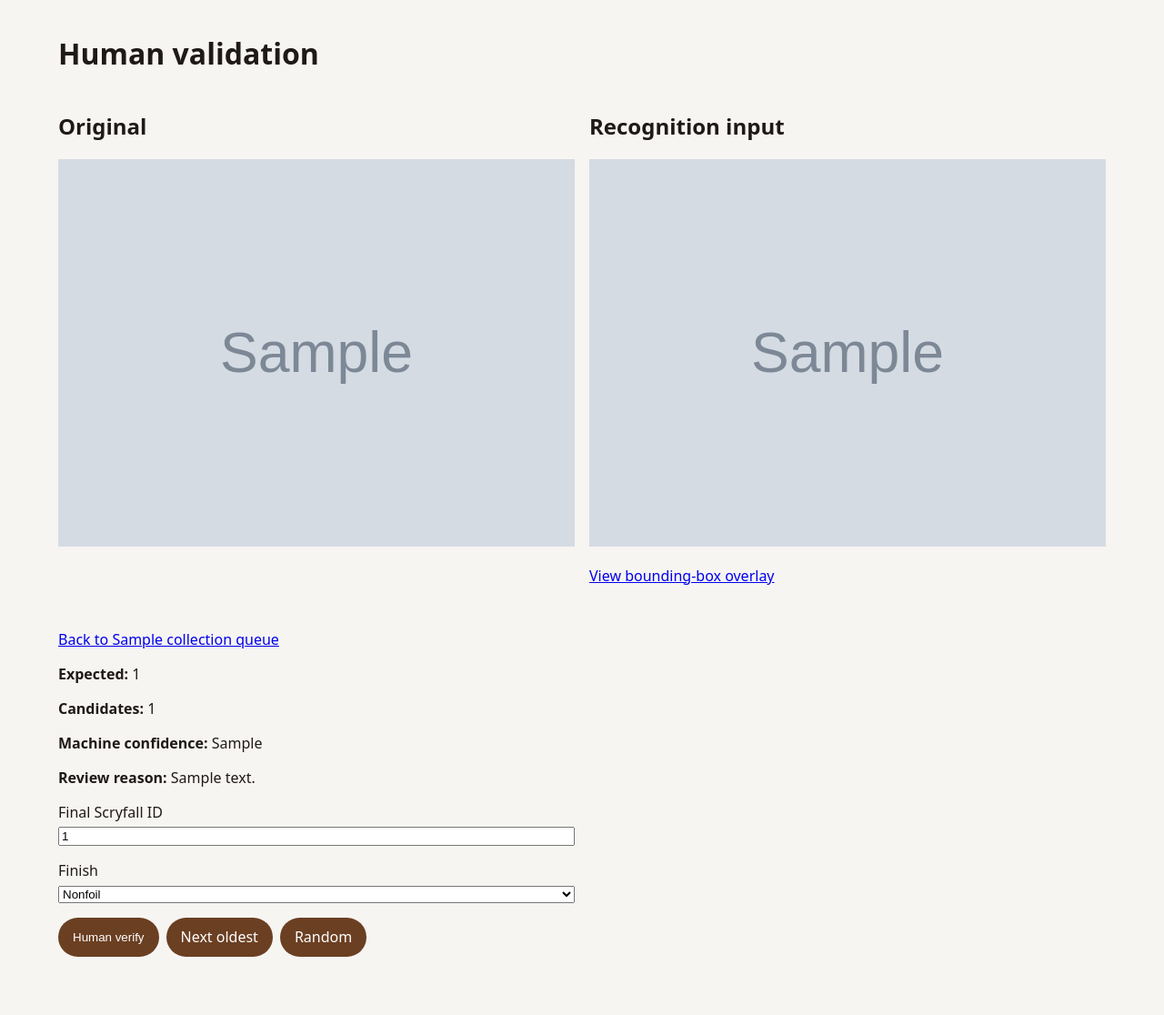
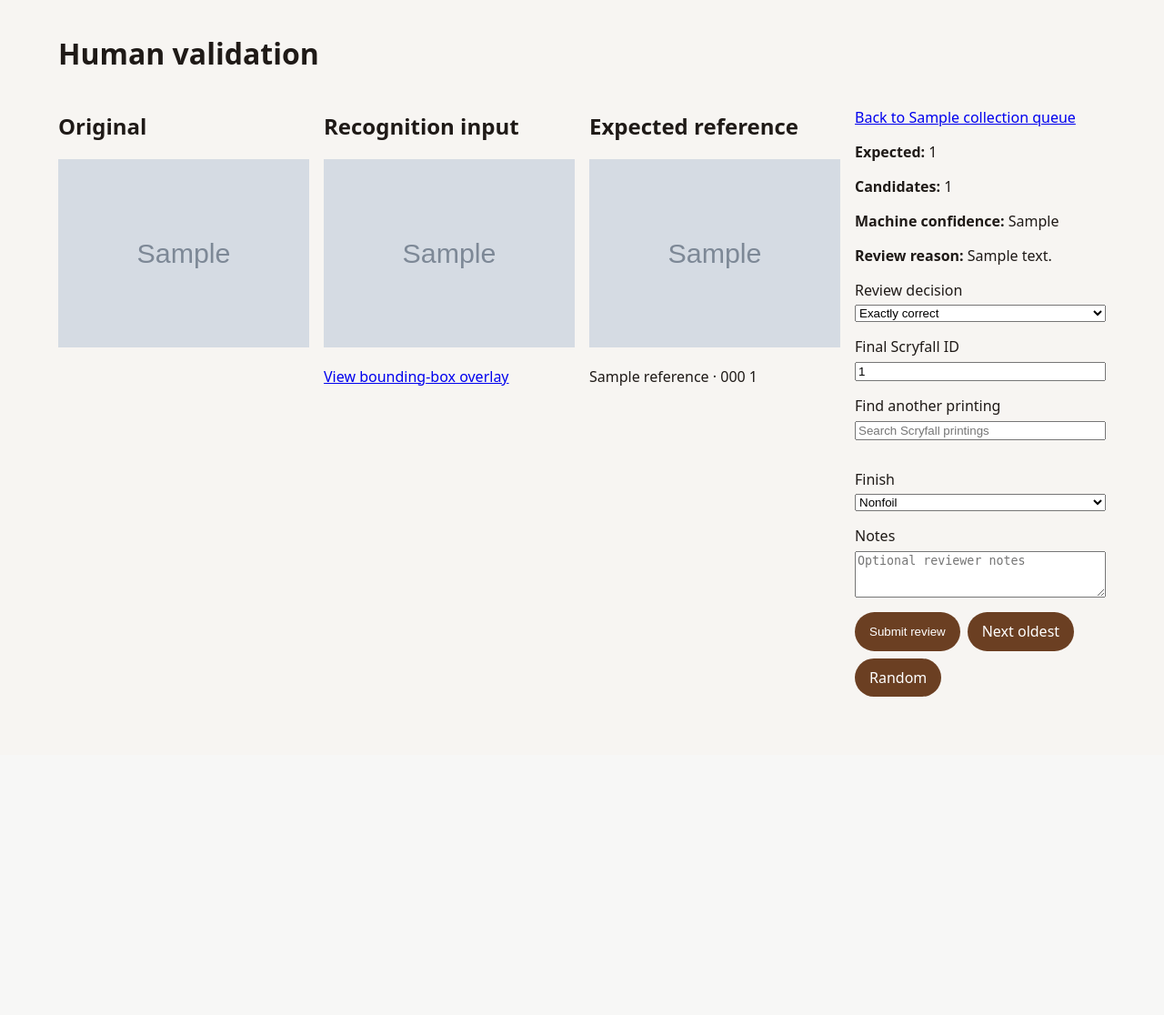
Before and after one commit to schaffer2013/magic-the-collecting, a FastAPI app: template src/registration_service/templates/review.html in a window 1280 px wide. Shown: the part 54-1170 px from the top of the page at 91% size. After the commit the page ends 820 px from the top, so only its background shows below. Run offline with FastAPI, Linux system fonts and the light colour scheme; the template is opened without the code that fills it: most values are stand-ins (such as "Sample title", 1, 10 or a date in 2020); grey boxes marked "Sample" are stand-in pictures.

Commit message:
Add review decisions and Scryfall-assisted validation

```diff
--- a/src/registration_service/main.py
+++ b/src/registration_service/main.py
@@ -10,13 +10,14 @@ from fastapi import Depends, FastAPI, File, Form, HTTPException, Query, Request,
 from fastapi.responses import FileResponse, HTMLResponse, RedirectResponse, StreamingResponse
 from fastapi.staticfiles import StaticFiles
 from fastapi.templating import Jinja2Templates
-from sqlalchemy import func, select
+from sqlalchemy import exists, func, select
 from sqlalchemy.exc import IntegrityError
 from sqlalchemy.orm import Session
 
 from .database import get_db, init_db
 from .images import parse_bounding_box
 from .models import CardState, Collection, CollectionCard, UnverifiedCard
+from .models import ReviewDecision, ReviewDecisionKind
 from .schemas import (
     BatchTransferCreate,
     CollectionCardRead,
@@ -24,11 +25,14 @@ from .schemas import (
     CollectionRead,
     CollectionSummaryRead,
     HumanVerificationCreate,
+    ReviewDecisionCreate,
+    CardSearchResult,
     ReviewCardRead,
     TransferCreate,
     UnverifiedCardRead,
 )
 from .services import candidate_ids, create_unverified_card, raw_image_url, verify_unverified_card
+from .catalog import get_card_metadata, search_cards
 
 PACKAGE_DIR = Path(__file__).parent
 templates = Jinja2Templates(directory=str(PACKAGE_DIR / "templates"))
@@ -174,6 +178,7 @@ def get_next_review_card(
             select(UnverifiedCard).where(
                 UnverifiedCard.collection_id == collection_id,
                 UnverifiedCard.card_state == CardState.machine_recognized,
+                ~exists().where(ReviewDecision.unverified_card_id == UnverifiedCard.unverified_card_id),
             )
         )
     )
@@ -222,6 +227,46 @@ def verify_card(
     if card is None:
         raise HTTPException(status_code=404, detail="unverified card not found")
     return verify_unverified_card(db, card, scryfall_id=payload.final_scryfall_id, finish=payload.finish)
+
+
+@app.post("/unverified-cards/{unverified_card_id}/decision")
+def create_review_decision(
+    unverified_card_id: str,
+    payload: ReviewDecisionCreate,
+    db: Session = Depends(get_db),
+):
+    card = db.get(UnverifiedCard, unverified_card_id)
+    if card is None:
+        raise HTTPException(status_code=404, detail="unverified card not found")
+    if db.scalar(select(ReviewDecision).where(ReviewDecision.unverified_card_id == unverified_card_id)) is not None:
+        raise HTTPException(status_code=409, detail="unverified card already has a review decision")
+    if payload.decision_kind != ReviewDecisionKind.unreadable and (
+        payload.final_scryfall_id is None or payload.finish is None
+    ):
+        raise HTTPException(status_code=422, detail="final_scryfall_id and finish are required")
+    decision = ReviewDecision(
+        unverified_card_id=unverified_card_id,
+        decision_kind=payload.decision_kind,
+        final_scryfall_id=payload.final_scryfall_id,
+        notes=payload.notes,
+    )
+    db.add(decision)
+    collection_card = None
+    if payload.decision_kind != ReviewDecisionKind.unreadable:
+        collection_card = verify_unverified_card(
+            db, card, scryfall_id=payload.final_scryfall_id, finish=payload.finish
+        )
+    else:
+        db.commit()
+    return {
+        "decision_kind": payload.decision_kind,
+        "collection_card": CollectionCardRead.model_validate(collection_card) if collection_card else None,
+    }
+
+
+@app.get("/cards/search", response_model=list[CardSearchResult])
+def search_card_printings(q: str = Query(..., min_length=1)) -> list[CardSearchResult]:
+    return [CardSearchResult(**metadata.__dict__) for metadata in search_cards(q)]
 
 
 @app.get("/collections/{collection_id}/cards", response_model=list[CollectionCardRead])
@@ -405,8 +450,14 @@ def ui_review(unverified_card_id: str, request: Request, db: Session = Depends(g
     card = db.get(UnverifiedCard, unverified_card_id)
     if card is None:
         raise HTTPException(status_code=404, detail="unverified card not found")
+    reference = None
+    if card.expected_scryfall_id:
+        try:
+            reference = get_card_metadata(card.expected_scryfall_id)
+        except Exception:
+            reference = None
     return templates.TemplateResponse(
         request,
         "review.html",
-        {"card": unverified_read(card), "collection": card.collection},
+        {"card": unverified_read(card), "collection": card.collection, "reference": reference},
     )
--- a/src/registration_service/static/styles.css
+++ b/src/registration_service/static/styles.css
@@ -12,7 +12,7 @@ main { max-width: 72rem; margin: 0 auto; padding: 1rem; }
 .table-wrap { overflow-x: auto; }
 table { width: 100%; border-collapse: collapse; background: white; }
 th, td { padding: .75rem; border-bottom: 1px solid #ddd; text-align: left; }
-.review-layout { display: grid; gap: 1rem; grid-template-columns: minmax(15rem, 1fr) 1fr; }
+.review-layout { display: grid; gap: 1rem; grid-template-columns: repeat(auto-fit, minmax(15rem, 1fr)); }
 .review-image { width: 100%; max-height: 70vh; object-fit: contain; background: white; }
 .stack { display: grid; gap: 1rem; max-width: 42rem; }
 .stack label { display: grid; gap: .35rem; }
@@ -24,6 +24,8 @@ th, td { padding: .75rem; border-bottom: 1px solid #ddd; text-align: left; }
 .editor polygon { fill: #f004; stroke: #f00; stroke-width: .01; }
 .editor circle { fill: white; stroke: #f00; stroke-width: .015; }
 .actions { display: flex; flex-wrap: wrap; gap: .5rem; }
+.search-results { display: grid; gap: .5rem; }
+.search-result { text-align: left; background: #ead9cb; color: #241a14; }
 @media (max-width: 700px) {
   .review-layout { grid-template-columns: 1fr; }
   main { padding: .75rem; }
--- a/src/registration_service/templates/review.html
+++ b/src/registration_service/templates/review.html
@@ -14,17 +14,40 @@
     <p><a href="{{ card.overlay_image_url }}">View bounding-box overlay</a></p>
     {% endif %}
   </div>
+  <div>
+    <h2>Expected reference</h2>
+    {% if reference and reference.image_uri %}
+    <img class="review-image" src="{{ reference.image_uri }}" alt="Expected Scryfall reference">
+    <p>{{ reference.name }} · {{ reference.set_code | upper }} {{ reference.collector_number }}</p>
+    {% else %}
+    <p>No expected reference image available.</p>
+    {% endif %}
+  </div>
   <section>
     <p><a href="/ui/collections/{{ collection.collection_id }}/queue">Back to {{ collection.name }} queue</a></p>
     <p><strong>Expected:</strong> {{ card.expected_scryfall_id or "None" }}</p>
     <p><strong>Candidates:</strong> {{ card.machine_candidate_scryfall_ids | join(", ") or "None" }}</p>
     <p><strong>Machine confidence:</strong> {{ card.machine_confidence if card.machine_confidence is not none else "None" }}</p>
     <p><strong>Review reason:</strong> {{ card.machine_review_reason or "None" }}</p>
-    <form id="verify-form" class="stack">
+    <form id="decision-form" class="stack">
+      <label>
+        Review decision
+        <select id="decision-kind" required>
+          <option value="exactly_correct">Exactly correct</option>
+          <option value="right_card_wrong_printing">Right card, wrong printing</option>
+          <option value="wrong_card">Wrong card</option>
+          <option value="unreadable">Unreadable / insufficient evidence</option>
+        </select>
+      </label>
       <label>
         Final Scryfall ID
         <input id="final-scryfall-id" required value="{{ card.expected_scryfall_id or '' }}">
       </label>
+      <label>
+        Find another printing
+        <input id="card-search" placeholder="Search Scryfall printings">
+      </label>
+      <div id="card-search-results" class="search-results"></div>
       <label>
         Finish
         <select id="finish" required>
@@ -34,8 +57,12 @@
           <option value="glossy">Glossy</option>
         </select>
       </label>
+      <label>
+        Notes
+        <textarea id="notes" rows="3" placeholder="Optional reviewer notes"></textarea>
+      </label>
       <div class="actions">
-        <button type="submit">Human verify</button>
+        <button type="submit">Submit review</button>
         <a class="button-link" href="/ui/collections/{{ collection.collection_id }}/review/next?strategy=oldest">Next oldest</a>
         <a class="button-link" href="/ui/collections/{{ collection.collection_id }}/review/next?strategy=random">Random</a>
       </div>
@@ -46,23 +73,60 @@
 {% endblock %}
 {% block scripts %}
 <script>
-const verifyForm = document.querySelector("#verify-form");
+const decisionForm = document.querySelector("#decision-form");
 const verifyStatus = document.querySelector("#verify-status");
-verifyForm.addEventListener("submit", async (event) => {
+const decisionKind = document.querySelector("#decision-kind");
+const finalScryfallId = document.querySelector("#final-scryfall-id");
+const finish = document.querySelector("#finish");
+const cardSearch = document.querySelector("#card-search");
+const cardSearchResults = document.querySelector("#card-search-results");
+
+decisionKind.addEventListener("change", () => {
+  const unreadable = decisionKind.value === "unreadable";
+  finalScryfallId.required = !unreadable;
+  finish.required = !unreadable;
+});
+
+cardSearch.addEventListener("input", async () => {
+  const query = cardSearch.value.trim();
+  if (query.length < 2) {
+    cardSearchResults.replaceChildren();
+    return;
+  }
+  const response = await fetch(`/cards/search?q=${encodeURIComponent(query)}`);
+  if (!response.ok) return;
+  const cards = await response.json();
+  cardSearchResults.replaceChildren(...cards.map((card) => {
+    const button = document.createElement("button");
+    button.type = "button";
+    button.className = "search-result";
+    button.textContent = `${card.name} · ${card.set_code.toUpperCase()} ${card.collector_number}`;
+    button.addEventListener("click", () => {
+      finalScryfallId.value = card.scryfall_id;
+      cardSearchResults.replaceChildren();
+    });
+    return button;
+  }));
+});
+
+decisionForm.addEventListener("submit", async (event) => {
   event.preventDefault();
-  const response = await fetch("/unverified-cards/{{ card.unverified_card_id }}/verify", {
+  const unreadable = decisionKind.value === "unreadable";
+  const response = await fetch("/unverified-cards/{{ card.unverified_card_id }}/decision", {
     method: "POST",
     headers: {"Content-Type": "application/json"},
     body: JSON.stringify({
-      final_scryfall_id: document.querySelector("#final-scryfall-id").value,
-      finish: document.querySelector("#finish").value,
+      decision_kind: decisionKind.value,
+      final_scryfall_id: unreadable ? null : finalScryfallId.value,
+      finish: unreadable ? null : finish.value,
+      notes: document.querySelector("#notes").value || null,
     }),
   });
   if (response.ok) {
-    verifyStatus.textContent = "Card verified.";
-    verifyForm.querySelector("button[type=submit]").disabled = true;
+    verifyStatus.textContent = unreadable ? "Review recorded." : "Card verified.";
+    decisionForm.querySelector("button[type=submit]").disabled = true;
   } else {
-    verifyStatus.textContent = `Verification failed (${response.status}).`;
+    verifyStatus.textContent = `Review failed (${response.status}).`;
   }
 });
 </script>
```
Also changed, not shown: API.md (+99 -0 lines), ROADMAP.md (+9 -9 lines), migrations/versions/0001_initial.py (+19 -0 lines), src/registration_service/catalog.py (+18 -0 lines), src/registration_service/models.py (+22 -0 lines), src/registration_service/schemas.py (+16 -1 lines), tests/test_api.py (+49 -1 lines).
